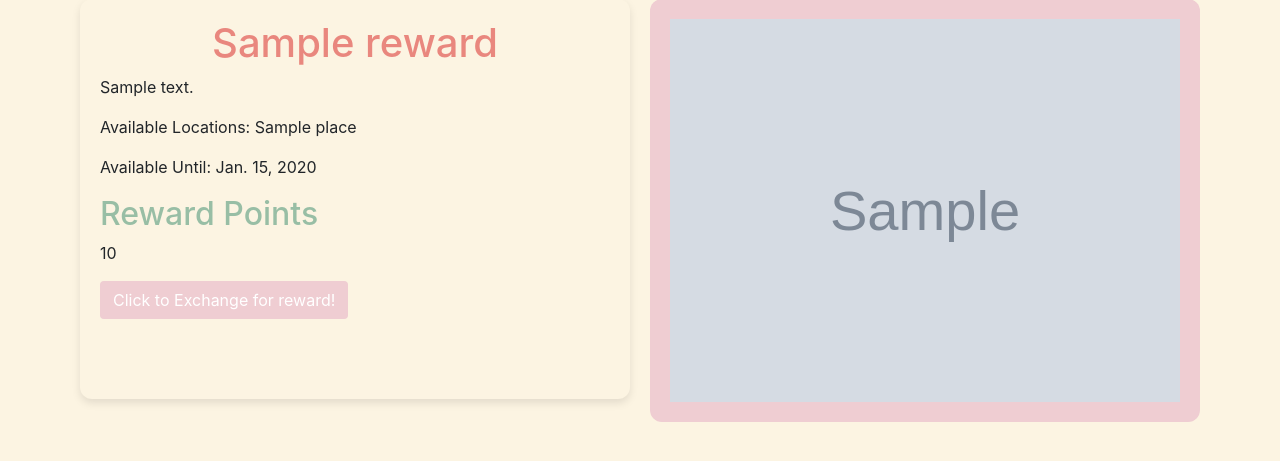
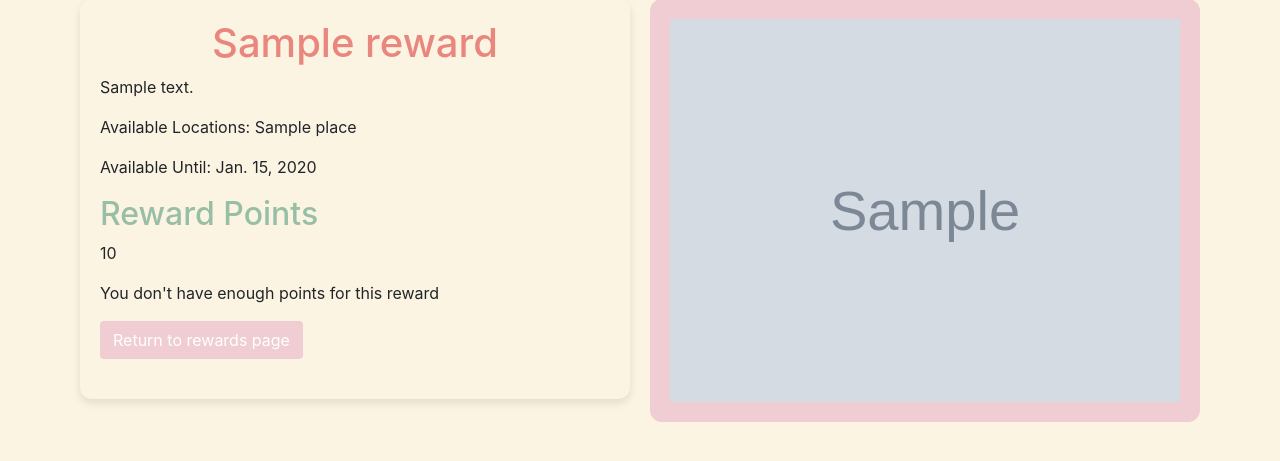
Before and after one commit to CSCI3356-Fall2024/Ed-Sheeran---The-A-Team, a Django app: page /exchange/1/ in a window 1280 px wide. Shown: the part 151-612 px from the top of the page. Run offline with Django 5.2, Linux system fonts and the light colour scheme; tables that the repository leaves empty hold one stand-in row (values such as "Sample post"); grey boxes marked "Sample" are stand-in pictures; parts of the project's set-up code (start-up, migrations or seed data) failed here and were passed over.

Commit message:
If user doesn't have enough points for a reward, a new button brings them back to the main rewards page.

```diff
--- a/GreenWave/templates/exchange_detail.html
+++ b/GreenWave/templates/exchange_detail.html
@@ -29,12 +29,17 @@
             <p>{{ exchange.cost }}</p>
             <!-- <a href="{% url 'rewards' %}" class="btn btn-primary-color">Click to Exchange for reward!</a> -->
             <div>
+                {% if exchange.cost < points %}
                  <form method="POST" class="form">
                      {% csrf_token %}
                      <div class="submit">
                          <button type="submit" class="btn btn-primary-color">Click to Exchange for reward!</button>
                      </div>
                  </form>
+                 {% else %}
+                    <p> You don't have enough points for this reward </p>
+                    <a href="{% url 'rewards' %}" class="btn btn-primary-color">Return to rewards page</a>
+                    {% endif %}
             </div>
         </div>
         <div class="image-section">
```
